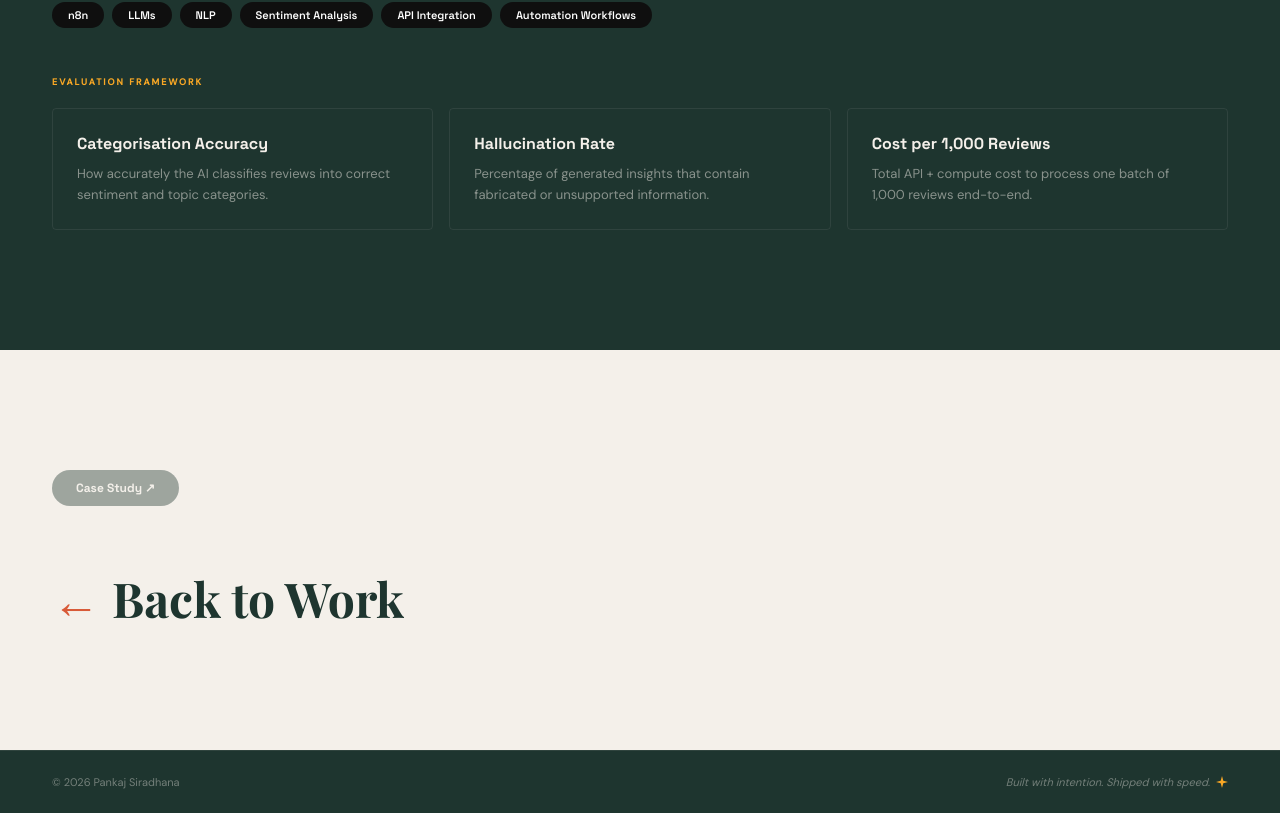
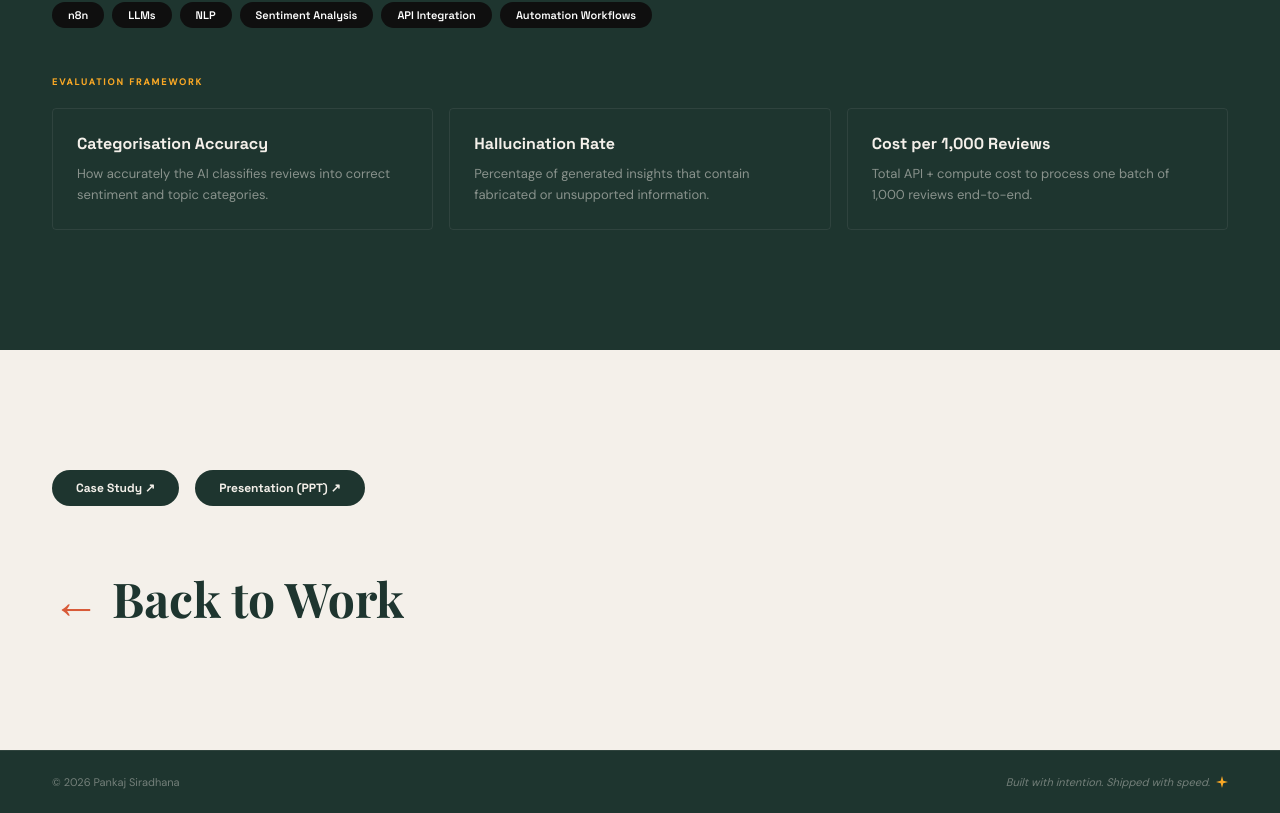
Before and after one commit to Pankajsiradhana/portfolio, a React (Vite) app: page /project/ai-review in a window 1280 px wide. Shown: the part 1130-1943 px from the top of the page. Built offline with nearby package versions, Linux system fonts and the light colour scheme; a web font is replaced by a local one.

Commit message:
update AI Smart Review links

```diff
--- a/src/pages/projects/AIReview.jsx
+++ b/src/pages/projects/AIReview.jsx
@@ -127,14 +127,23 @@ export default function AIReview() {
                 <div className="container-main">
                     <ScrollReveal>
                         <div className="sr-item" style={{ marginBottom: 60 }}>
-                            <div style={{ position: 'relative', display: 'inline-block' }}>
+                            <div style={{ position: 'relative', display: 'flex', gap: '16px', flexWrap: 'wrap' }}>
+
                                 <a
-                                    href={aiLinks.caseStudy}
-                                    style={{ opacity: 0.4, cursor: 'not-allowed', pointerEvents: 'none' }}
+                                    href="https://docs.google.com/document/d/1rjaWmWN1aFxuzVe95lfhRnTe1T68n91j/edit?usp=sharing&ouid=101428883712660753917&rtpof=true&sd=true"
+                                    target="_blank"
+                                    rel="noopener noreferrer"
                                     className="btn-outlined-dark"
-                                    title="Coming Soon"
                                 >
                                     Case Study ↗
+                                </a>
+                                <a
+                                    href="https://docs.google.com/document/d/1rjaWmWN1aFxuzVe95lfhRnTe1T68n91j/edit?usp=sharing&ouid=101428883712660753917&rtpof=true&sd=true"
+                                    target="_blank"
+                                    rel="noopener noreferrer"
+                                    className="btn-outlined-dark"
+                                >
+                                    Presentation (PPT) ↗
                                 </a>
                             </div>
                         </div>
```
